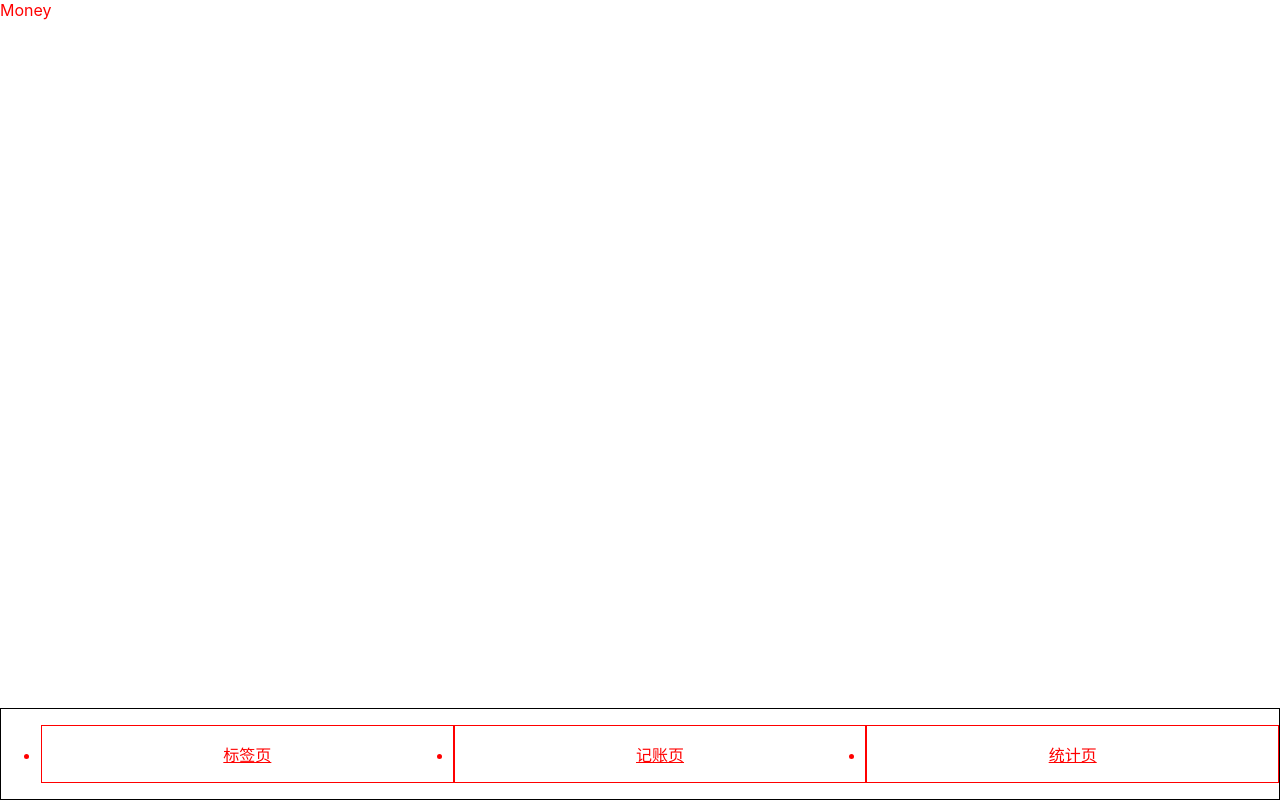
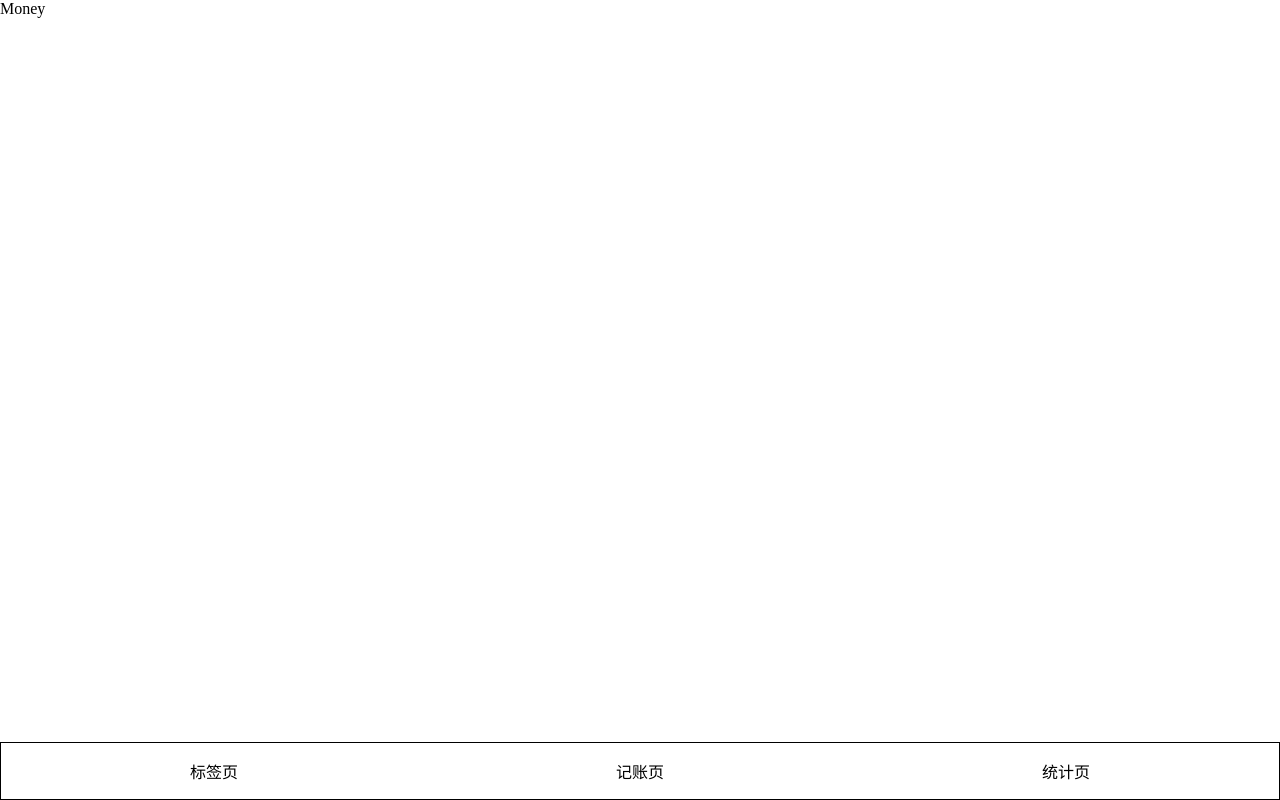
Before and after one commit to mumu111111/react-tally, a React (Create React App) app: page /#/money in a window 1280 px wide. Built offline with nearby package versions, Linux system fonts and the light colour scheme.

Commit message:
完善公共样式

```diff
--- a/src/App.tsx
+++ b/src/App.tsx
@@ -25,7 +25,6 @@ const Nav = styled.nav`
     display: flex;
     > li {
       width: 33.3333%;
-      border: 1px solid red;
       text-align:center;
       padding: 16px;
     }
--- a/src/index.scss
+++ b/src/index.scss
@@ -1,20 +1,9 @@
-@import-normalize;
-@import "helper";
-
-body {
-  margin: 0;
-  font-family: -apple-system, BlinkMacSystemFont, 'Segoe UI', 'Roboto', 'Oxygen',
-    'Ubuntu', 'Cantarell', 'Fira Sans', 'Droid Sans', 'Helvetica Neue',
-    sans-serif;
-  -webkit-font-smoothing: antialiased;
-  -moz-osx-font-smoothing: grayscale;
+@import-normalize ;
+* {margin: 0;padding: 0;}
+* {box-sizing: border-box;}
+*::before {box-sizing: border-box;}
+*::after {box-sizing: border-box;}
+ul, ol {
+  list-style: none;
 }
-
-*{
-  color: $red;
-}
-
-code {
-  font-family: source-code-pro, Menlo, Monaco, Consolas, 'Courier New',
-    monospace;
-}
+a {text-decoration: none; color: inherit;}
--- a/src/index.tsx
+++ b/src/index.tsx
@@ -1,7 +1,8 @@
 import React from 'react';
 import ReactDOM from 'react-dom';
-import './index.scss'
+
 import App from './App';
+import 'index.scss';
 // import * as serviceWorker from './serviceWorker';
 
 ReactDOM.render(
```
